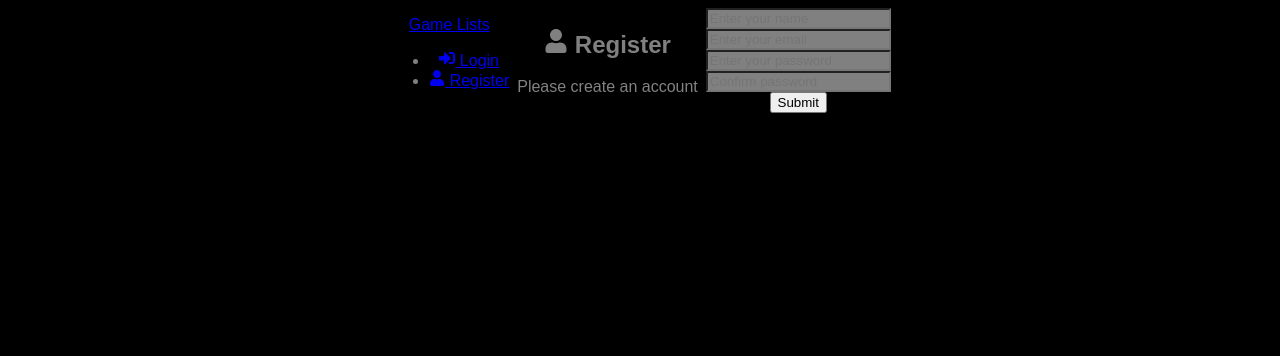
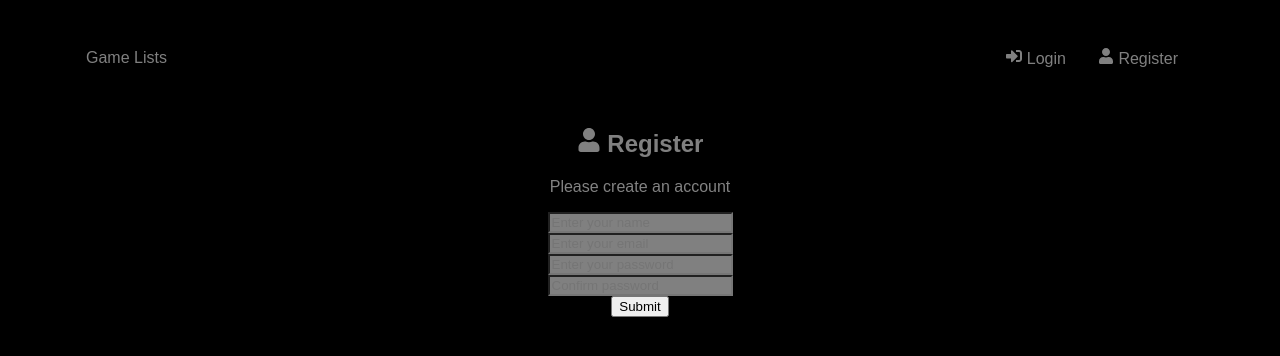
Before and after one commit to balomus/top-games-list, a React (Create React App) app in the folder frontend/: page /register in a window 1280 px wide. Shown: the top 356 px of the page. Built offline with nearby package versions, Linux system fonts and the light colour scheme.

Commit message:
Continuing to do some styling

```diff
--- a/frontend/src/App.js
+++ b/frontend/src/App.js
@@ -12,7 +12,7 @@ function App() {
   return (
     <>
       <Router>
-        <div className='container'>
+        <div className=''>
           <Header />
             <Routes>
               <Route path='/' element={<Dashboard />} />
--- /dev/null
+++ b/frontend/src/components/GameLookup.css
@@ -0,0 +1,7 @@
+.container {
+  display: flex;
+  flex-wrap: wrap;
+  justify-content: center;
+  align-items: center;
+  gap: 0.5em;
+}
--- a/frontend/src/components/GameLookup.jsx
+++ b/frontend/src/components/GameLookup.jsx
@@ -1,6 +1,7 @@
 import axios from "axios";
 import React, { useEffect, useState } from "react";
 import Spinner from "./Spinner";
+import './GameLookup.css';
 
 function GameLookup() {
 
--- /dev/null
+++ b/frontend/src/components/Header.css
@@ -0,0 +1,138 @@
+/*
+** The Header Media Queries **
+** Tweak as per your needs **
+*/
+.brand {
+    font-weight: bold;
+    font-size: 20px; }
+
+.site-header {
+position: relative;
+background-color: black; }
+
+.site-header a {
+    color: gray;
+    text-decoration: none;
+}
+
+.site-header ul {
+    list-style-type: none;
+}
+
+.site-header__wrapper {
+padding-top: 1rem;
+padding-bottom: 1rem; }
+@media (min-width: 600px) {
+    .site-header__wrapper {
+    display: flex;
+    justify-content: space-between;
+    align-items: center;
+    padding-top: 0;
+    padding-bottom: 0; } }
+@media (min-width: 600px) {
+.nav__wrapper {
+    display: flex; } }
+
+@media (max-width: 599px) {
+.nav__wrapper {
+    position: absolute;
+    top: 100%;
+    right: 0;
+    left: 0;
+    z-index: -1;
+    background-color: #d9f0f7;
+    visibility: hidden;
+    opacity: 0;
+    transform: translateY(-100%);
+    transition: transform 0.3s ease-out, opacity 0.3s ease-out; }
+    .nav__wrapper.active {
+    visibility: visible;
+    opacity: 1;
+    transform: translateY(0); } }
+
+.nav__item a {
+display: block;
+padding: 1.5rem 1rem; }
+
+.nav__toggle {
+display: none; }
+@media (max-width: 599px) {
+    .nav__toggle {
+    display: block;
+    position: absolute;
+    right: 1rem;
+    top: 1rem; } }
+
+    @import url("https://fonts.googleapis.com/css2?family=Roboto:wght@400;700&display=swap");
+.wrapper {
+  max-width: 1140px;
+  padding-left: 1rem;
+  padding-right: 1rem;
+  margin-left: auto;
+  margin-right: auto;
+}
+
+*,
+*:before,
+*:after {
+  box-sizing: border-box;
+}
+
+a {
+  text-decoration: none;
+  color: #222;
+}
+
+html {
+  -webkit-font-smoothing: antialiased;
+  -moz-osx-font-smoothing: grayscale;
+}
+
+body {
+  font-family: "Roboto", sans-serif;
+}
+
+.sr-only {
+  position: absolute;
+  clip: rect(1px, 1px, 1px, 1px);
+  padding: 0;
+  border: 0;
+  height: 1px;
+  width: 1px;
+  overflow: hidden;
+}
+
+.button {
+  -webkit-appearance: none;
+     -moz-appearance: none;
+          appearance: none;
+  color: #fff;
+  background-color: #2fa0f6;
+  min-width: 120px;
+  padding: 0.5rem 1rem;
+  border-radius: 5px;
+  text-align: center;
+}
+
+.button svg {
+  display: inline-block;
+  vertical-align: middle;
+  width: 24px;
+  height: 24px;
+  fill: #fff;
+}
+
+.button span {
+  display: none;
+}
+
+@media (min-width: 600px) {
+  .button span {
+    display: initial;
+  }
+}
+
+.button--icon {
+  min-width: initial;
+  padding: 0.5rem;
+}
--- a/frontend/src/components/Header.jsx
+++ b/frontend/src/components/Header.jsx
@@ -2,6 +2,7 @@ import { FaSignInAlt, FaSignOutAlt, FaUser } from "react-icons/fa";
 import { Link, useNavigate } from "react-router-dom";
 import { useDispatch, useSelector } from "react-redux";
 import { logout, reset } from "../features/auth/authSlice";
+import './Header.css';
 
 function Header() {
     const navigate = useNavigate();
@@ -15,26 +16,33 @@ function Header() {
     }
 
     return (
-        <header className="header">
+        <header className="site-header">
+            <div className="wrapper site-header__wrapper">
                 <div className="logo">
                     <Link to="/">Game Lists</Link>
                 </div>
-            <nav class="nav">
-                <ul>
+                <nav className="nav">
+                    <button className="nav__toggle" aria-expanded="false" type="button">
+                        menu
+                    </button>
+                    <ul className="nav__wrapper">
                         {user ? (
-                        <li>
-                            <button className="btn" onClick={onLogout}>
+                            <li className="nav__item">
+                                <Link to="/login" onClick={onLogout}>
                                     <FaSignOutAlt /> Logout
-                            </button>
+                                </Link>
+                                {/* <button className="btn" onClick={onLogout}>
+                                    <FaSignOutAlt /> Logout
+                                </button> */}
                             </li>
                         ) : (
                             <>
-                            <li>
+                                <li className="nav__item">
                                     <Link to="/login">
                                         <FaSignInAlt /> Login
                                     </Link>
                                 </li>
-                            <li>
+                                <li className="nav__item">
                                     <Link to="/register">
                                         <FaUser /> Register
                                     </Link>
@@ -43,8 +51,11 @@ function Header() {
                         )}
                     </ul>
                 </nav>
+            </div>
         </header>
     );
 }
 
+
+
 export default Header;
--- a/frontend/src/index.css
+++ b/frontend/src/index.css
@@ -17,13 +17,13 @@ input {
   color: #828282;
 }
 
-.container {
+/* .container {
   display: flex;
   flex-wrap: wrap;
   justify-content: center;
   align-items: center;
   gap: 0.5em;
-}
+} */
 
 .game-card {
   width: 30%;
```
Lines whose indentation alone changed are shown as unchanged.
